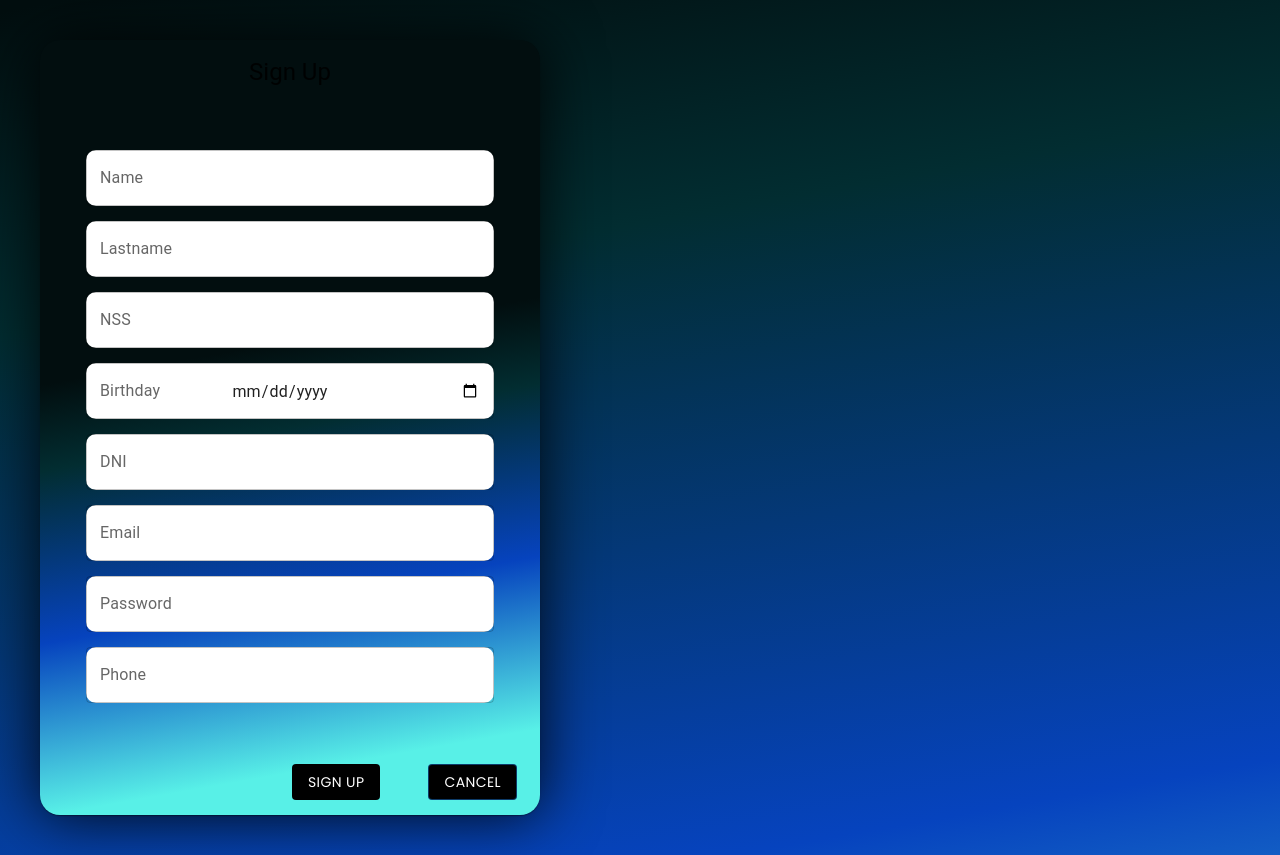
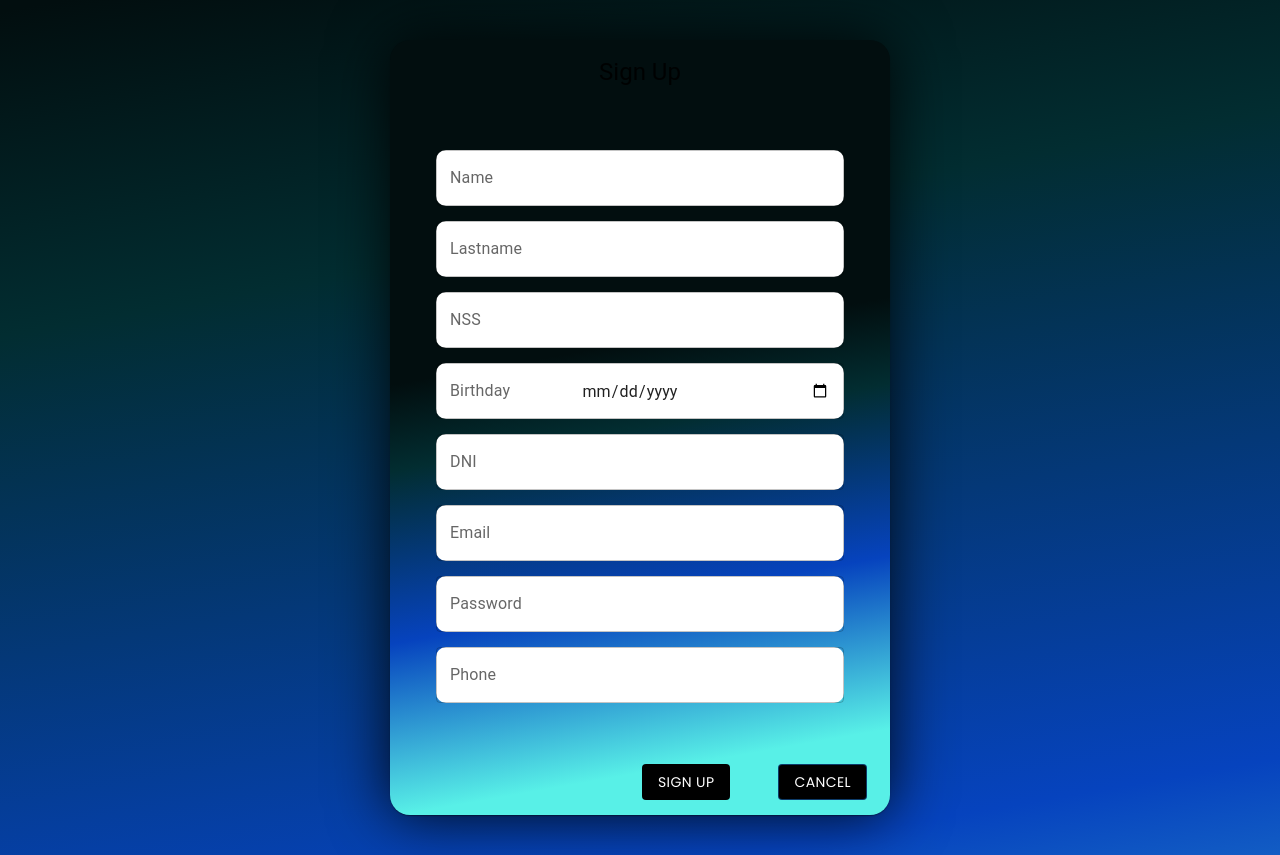
Before and after one commit to Natxafav/Health_Tracker, a React (Vite) app: page /signup in a window 1280 px wide. Built offline with nearby package versions, Linux system fonts and the light colour scheme.

Commit message:
localStorage pending

```diff
--- a/src/pages/SignUp/SignUp.css
+++ b/src/pages/SignUp/SignUp.css
@@ -1,6 +1,8 @@
 
 .signup{
-
+    display: flex;
+    justify-content: center;
+    align-items: center;
     margin: 0px auto;
 
 }
--- a/src/pages/SignUp/SignUp.jsx
+++ b/src/pages/SignUp/SignUp.jsx
@@ -21,8 +21,11 @@ const SignUp = () => {
       name, lastname, nss, date_birth, dni, email, password, phone
 
     })
+    console.log(res.data)
     localStorage.setItem('Authorization', res.data.token)
-    localStorage.setItem('user', res.data.user)
+    localStorage.setItem('role', res.data.role)
+    localStorage.setItem('email', res.data.email)
+    navigate('/home')
   }
 
   return (
@@ -35,7 +38,7 @@ const SignUp = () => {
           <TextField className='field'
             sx={{ textAlign: 'center', fontFamily: "poppins", }}
 
-            type="text"
+            type="text"www
             variant="outlined"
             label="Name"
             onChange={(e) => setName(e.target.value)}
--- a/src/services/config.js
+++ b/src/services/config.js
@@ -1,5 +1,6 @@
 import axios from "axios";
 
 export const api = axios.create({
-    baseURL: "http://localhost:3000/api/"
+   // baseURL: "http://localhost:3000/api/"
+   baseURL: 'https://healthtracker-wqqr.onrender.com/api/'
 });
```
